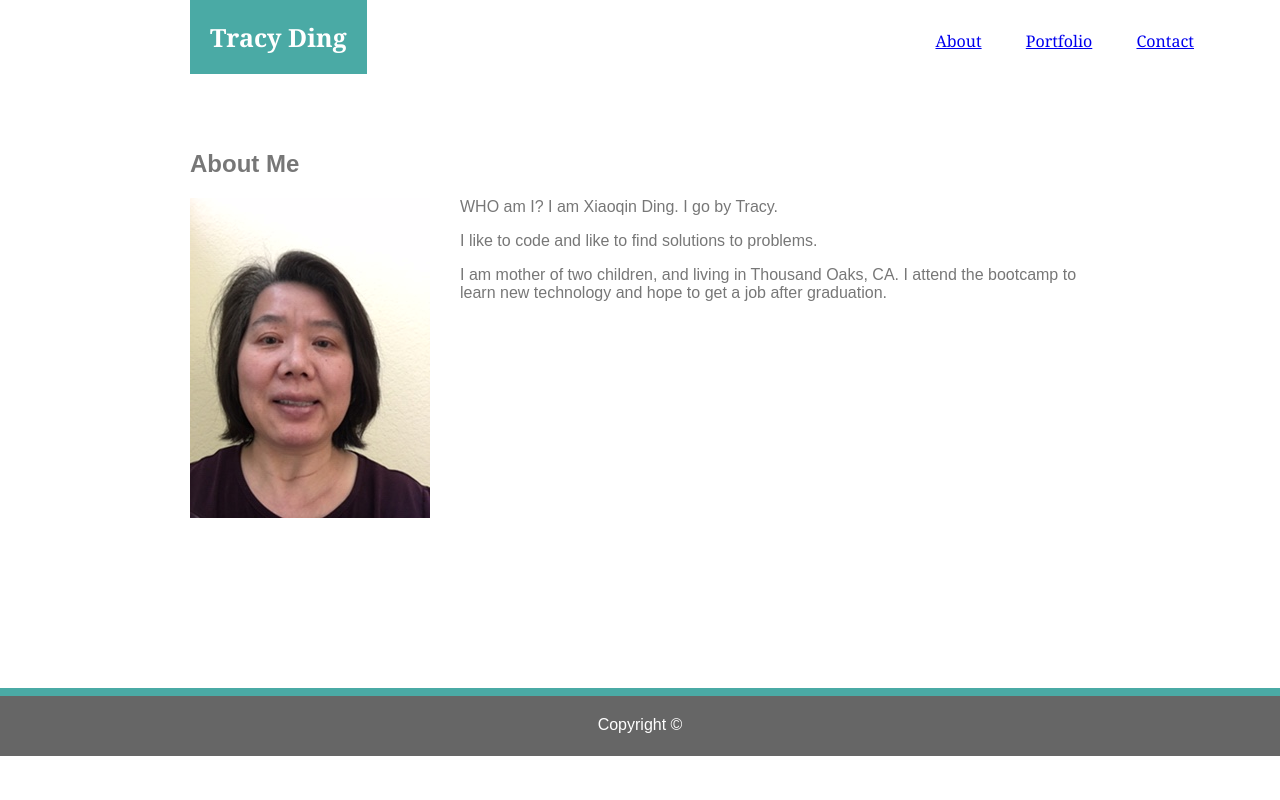
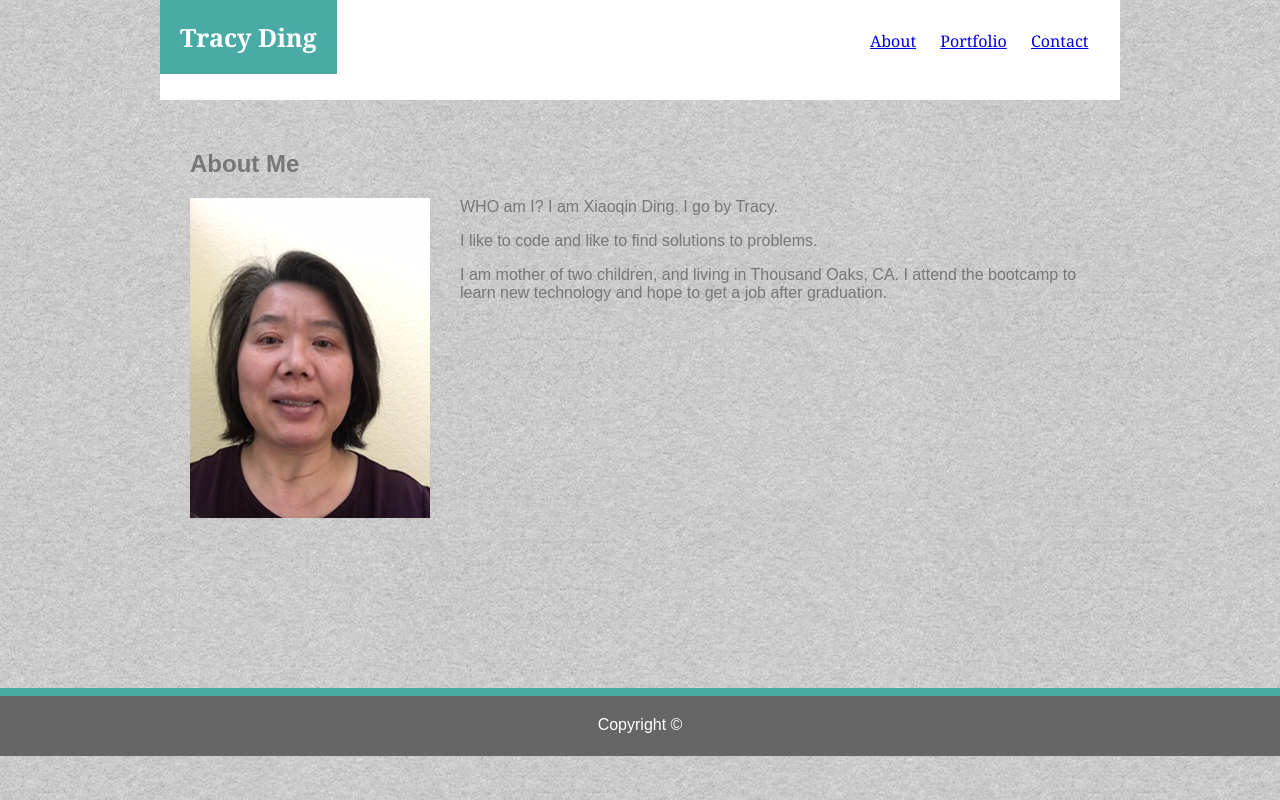
Before and after one commit to TracyDing7/Basic-Portfolio, a plain HTML site: page index.html in a window 1280 px wide. Drawn offline with Linux system fonts and the light colour scheme.

Commit message:
add background to css

```diff
--- a/assets/css/style.css
+++ b/assets/css/style.css
@@ -4,8 +4,8 @@ body {
     padding: 0;
     font-family: 'Arial', 'Helvetica Neue', Helvetica, sans-serif;
     color: #777777;
-     /* background: url('../images/grey_background.jpg');
-   */
+      background: url('../images/grey_background.jpg');
+
 }
 #name {
 
@@ -23,18 +23,20 @@ nav {
     float: right;
     padding-top: 30px;
     padding-bottom: 20px;
-
+    width:40%;
 
 }
 nav a {
 
-    padding-right: 20px;
-    padding-left: 20px;
+    padding-right: 10px;
+    padding-left: 10px;
 }
 header {
-    width:900px;
+    width:960px;
     margin:0 auto;
     padding:0;
+    background: none;
+    background-color: white;
 }
 .wrapper {
 
@@ -45,6 +47,7 @@ header {
     text-align: center;
     font-family: 'Georgia', Times, 'Times New Roman',serif;
     height:100px;
+    background: none;
 }
 #profile {
      float: left;
@@ -75,19 +78,21 @@ header {
   }
 
 #message {
-
     margin-top: 20px;
     margin-bottom: 20px;
-
-  }
-
+}
+.mytext {
+    background-color: white;
+}
+.mymsg {
+    background-color: white;
+}
 input {
 
     margin  : 0;
     width   : 895px;
     height: 20px;
 
-    background: none;
   }
 
   textarea {
@@ -96,8 +101,7 @@ input {
      margin  : 0;
      width   : 880px;
      height: 300px;
-
-     background: none;
+     background-color: white;
    }
 
    #portfolio {
```
